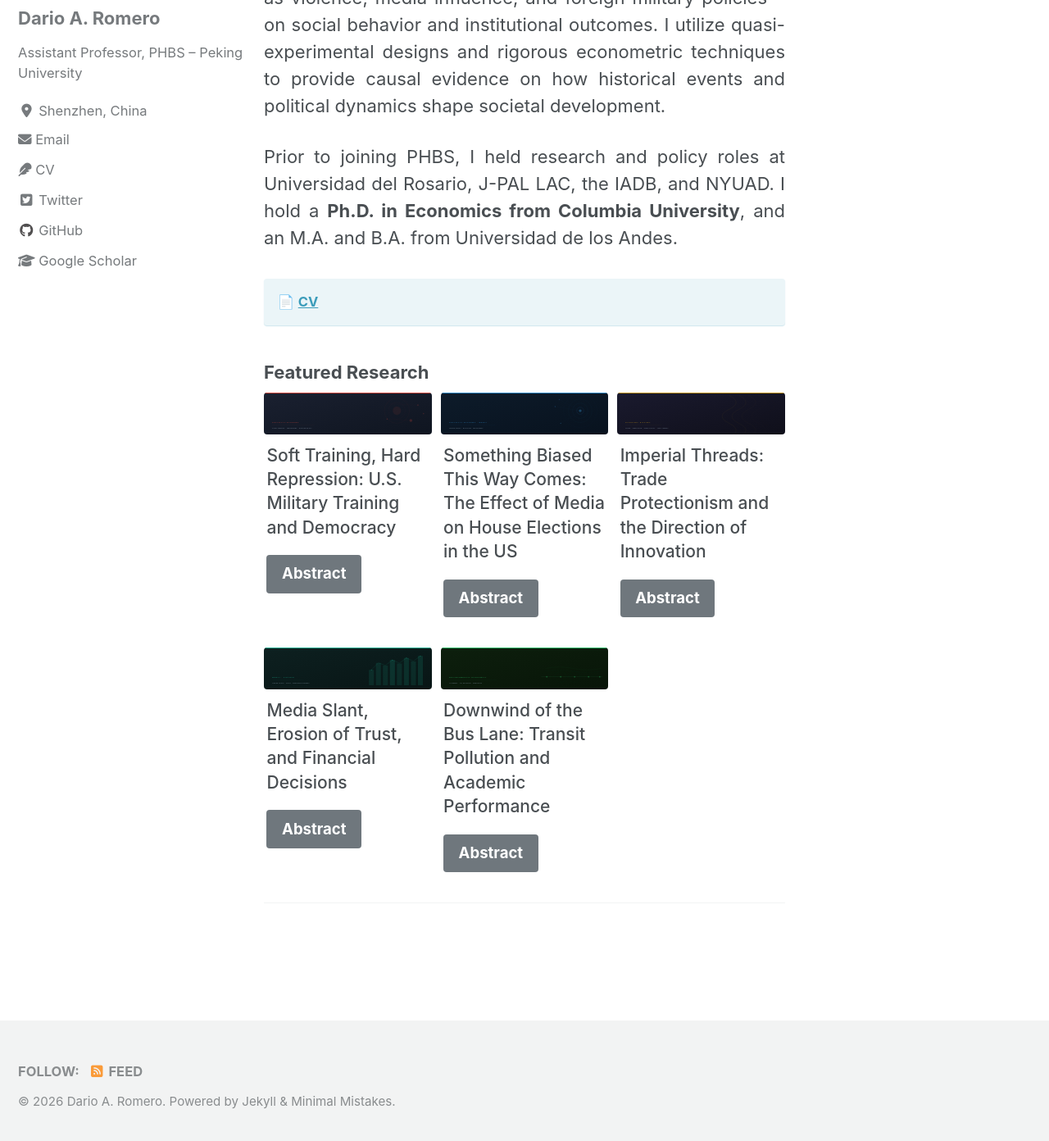
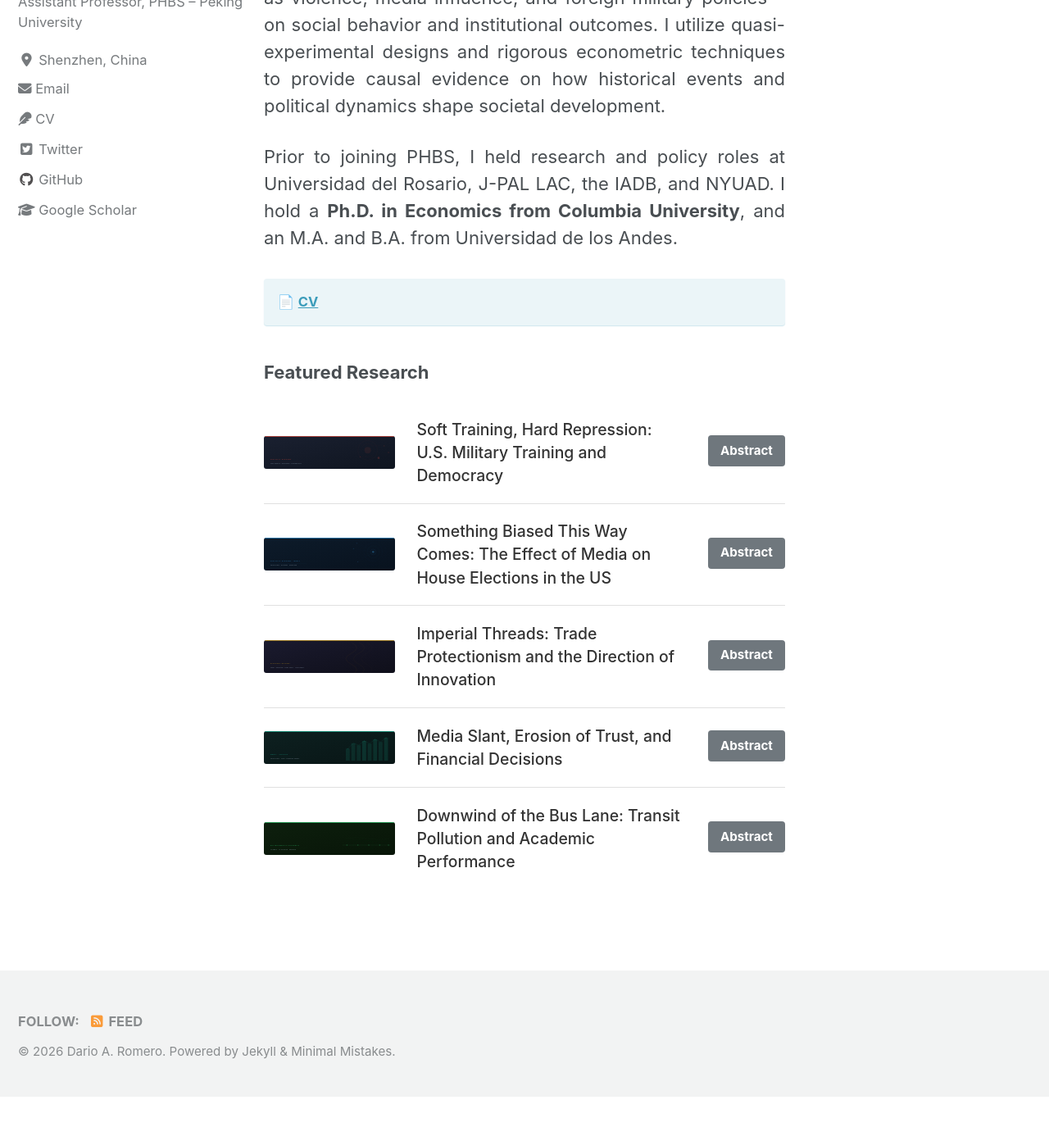
Before and after one commit to Darioaromero/darioaromero.github.io, a Jekyll site: the page built from index.md, in a window 1280 px wide and 1400 px high, scrolled down 1381 px. Shown: the top 1392 px of the window at 82% size. Built offline with Jekyll 4.4.1, drawn with Linux system fonts in a browser that asks for light colours; cached includes are drawn as plain includes; nearby versions of some CDN libraries; after the commit the page ends 2719 px from its top, so only the background shows below that.

Commit message:
Replace feature_row with horizontal paper list on homepage
Each paper shows as a row: SVG card thumbnail left, title center, abstract button right.

Co-Authored-By: Claude Sonnet 4.6 <noreply@anthropic.com>

```diff
--- a/assets/css/main.scss
+++ b/assets/css/main.scss
@@ -6,6 +6,46 @@
 
 @import "minimal-mistakes/skins/{{ site.minimal_mistakes_skin | default: 'default' }}"; // skin
 @import "minimal-mistakes"; // main partials
+
+// Homepage paper list: image left, title center, link right
+.paper-list {
+  margin-top: 1em;
+}
+
+.paper-row {
+  display: flex;
+  align-items: center;
+  gap: 1.2em;
+  padding: 0.9em 0;
+  border-bottom: 1px solid #e0e0e0;
+
+  &:last-child {
+    border-bottom: none;
+  }
+
+  .paper-thumb {
+    flex: 0 0 160px;
+    img {
+      width: 160px;
+      height: auto;
+      display: block;
+      border-radius: 3px;
+    }
+  }
+
+  .paper-title {
+    flex: 1;
+    font-size: 0.88em;
+    font-weight: 500;
+    line-height: 1.45;
+    color: #333;
+  }
+
+  .paper-link {
+    flex: 0 0 90px;
+    text-align: right;
+  }
+}
 
 // Feature row: smaller, more refined paper titles
 .feature__item .archive__item-title {
--- a/index.md
+++ b/index.md
@@ -57,4 +57,37 @@ Prior to joining PHBS, I held research and policy roles at Universidad del Rosar
 {: .notice--info}
 
 ### Featured Research
-{% include feature_row %}
+
+<div class="paper-list">
+
+  <div class="paper-row">
+    <div class="paper-thumb"><img src="/images/research/card-soa.svg" alt="SOA"></div>
+    <div class="paper-title">Soft Training, Hard Repression: U.S. Military Training and Democracy</div>
+    <div class="paper-link"><a href="/papers/soa/" class="btn btn--primary btn--small">Abstract</a></div>
+  </div>
+
+  <div class="paper-row">
+    <div class="paper-thumb"><img src="/images/research/card-sbg.svg" alt="SBG"></div>
+    <div class="paper-title">Something Biased This Way Comes: The Effect of Media on House Elections in the US</div>
+    <div class="paper-link"><a href="/papers/sbg/" class="btn btn--primary btn--small">Abstract</a></div>
+  </div>
+
+  <div class="paper-row">
+    <div class="paper-thumb"><img src="/images/research/card-imperial-threads.svg" alt="Imperial Threads"></div>
+    <div class="paper-title">Imperial Threads: Trade Protectionism and the Direction of Innovation</div>
+    <div class="paper-link"><a href="/papers/imperial-threads/" class="btn btn--primary btn--small">Abstract</a></div>
+  </div>
+
+  <div class="paper-row">
+    <div class="paper-thumb"><img src="/images/research/card-media-banking.svg" alt="Media Banking"></div>
+    <div class="paper-title">Media Slant, Erosion of Trust, and Financial Decisions</div>
+    <div class="paper-link"><a href="/papers/media-banking/" class="btn btn--primary btn--small">Abstract</a></div>
+  </div>
+
+  <div class="paper-row">
+    <div class="paper-thumb"><img src="/images/research/card-transit-pollution.svg" alt="Transit Pollution"></div>
+    <div class="paper-title">Downwind of the Bus Lane: Transit Pollution and Academic Performance</div>
+    <div class="paper-link"><a href="/papers/transit-pollution/" class="btn btn--primary btn--small">Abstract</a></div>
+  </div>
+
+</div>
```
